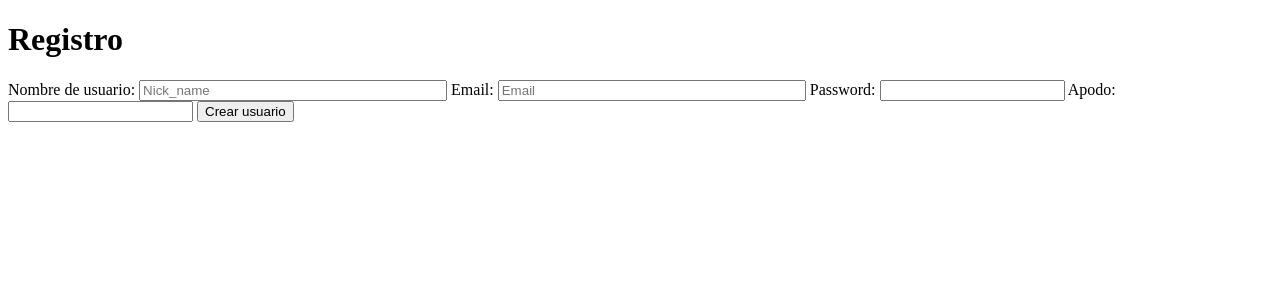
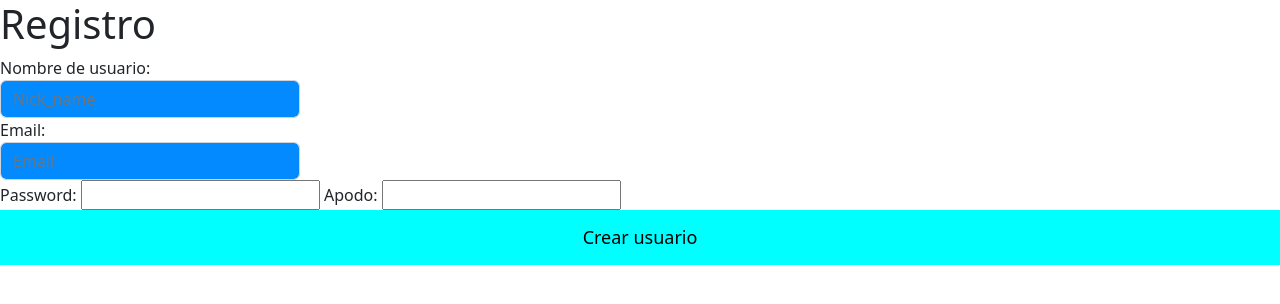
Before and after one commit to DCC-CC4401/2023-1-Grupo-6, a Django app: page /register in a window 1280 px wide. Shown: the top 304 px of the page. Run offline with Django 4.2, Linux system fonts and the light colour scheme.

Commit message:
style: Add style and blue shadowing to register page

```diff
--- a/group_6_project/reviews/forms.py
+++ b/group_6_project/reviews/forms.py
@@ -10,8 +10,8 @@ class RegisterForm(forms.Form):
     # last_name = forms.CharField(label="Apellido", required=True,)
     # country = forms.ModelChoiceField(queryset=Country.objects.all(), required=True,)
     # birth_date = forms.DateTimeField(required=True,)
-    nick_name = forms.CharField(label="Nombre de usuario", required=True,widget=forms.TextInput(attrs={'placeholder':'Nick_name','style': 'width: 300px;', 'class': 'form-control'}))
-    email = forms.EmailField( required=True,widget=forms.EmailInput(attrs={'placeholder':'Email','style': 'width: 300px;', 'class': 'form-control'}))
+    nick_name = forms.CharField(label="Nombre de usuario", required=True,widget=forms.TextInput(attrs={'placeholder':'Nick_name','style': 'width: 300px; background-color: rgba(3,138,255,1)', 'class': 'form-control'}))
+    email = forms.EmailField( required=True,widget=forms.EmailInput(attrs={'placeholder':'Email','style': 'width: 300px; background-color: rgba(3,138,255,1)', 'class': 'form-control'}))
     password = forms.CharField(widget=forms.PasswordInput(),)
     apodo = forms.CharField(label="Apodo", required=True,)
     # repeat_password = forms.CharField(widget=forms.PasswordInput())
--- a/group_6_project/reviews/templates/reviews/register_user.html
+++ b/group_6_project/reviews/templates/reviews/register_user.html
@@ -1,9 +1,10 @@
 <!DOCTYPE html>
 <html lang="en">
 <head>
+    <link rel="stylesheet" type="text/css" href="static/styles.css">
+    <link href="https://cdn.jsdelivr.net/npm/bootstrap@5.2.0/dist/css/bootstrap.min.css" rel="stylesheet" integrity="sha384-gH2yIJqKdNHPEq0n4Mqa/HGKIhSkIHeL5AyhkYV8i59U5AR6csBvApHHNl/vI1Bx" crossorigin="anonymous">
    <meta charset="UTF-8">
    <title>Registro</title>
-</head>
 <body>
    <h1> Registro </h1>
    <form method="post">
@@ -28,8 +29,9 @@
             <input type="text" class="form-control" id="apodo" name="apodo" required>
         </div> -->
         {{ form }}
-
-        <button type="submit">Crear usuario</button>
+    <br>
+        <button type="submit" class="block">Crear usuario</button>
    </form>
 </body>
+</head>
 </html>
--- /dev/null
+++ b/group_6_project/reviews/templates/reviews/static/styles.css
@@ -0,0 +1,10 @@
+.block {
+    display:block;
+    width:100%;
+    border:none;
+    background-color:aqua;
+    padding:14px 28px;
+    font-size:large;
+    cursor:pointer;
+    text-align:center;
+}
```
Also changed, not shown: 5 other files.
